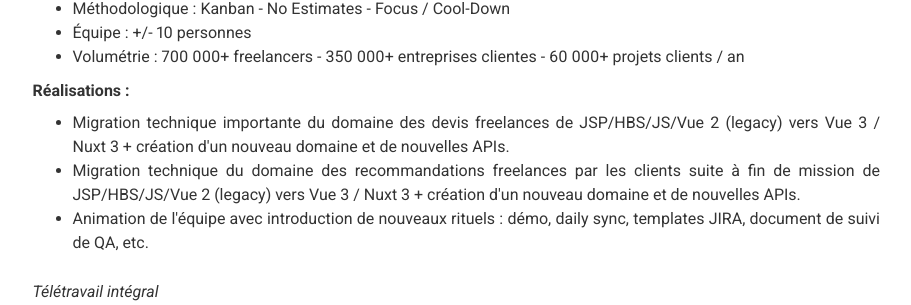
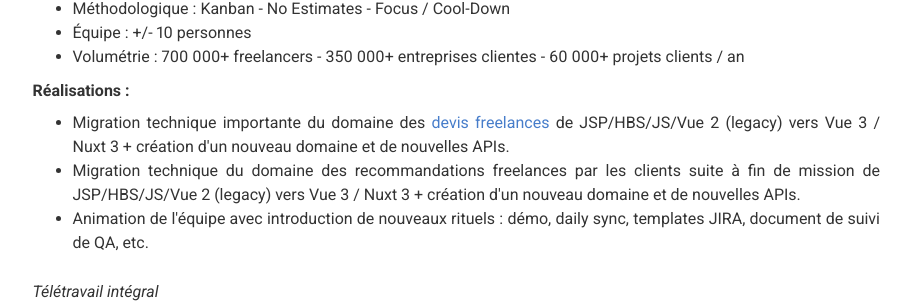
Before and after one commit to fdelbrayelle/fdelbrayelle.github.io, a Jekyll site: the page built from index.md, in a window 1280 px wide and 900 px high, scrolled down 2414 px. Shown: the part 147-452 px from the top of the window, without its empty margins (330-1241 px from the left). Built offline with Jekyll 4.4.1, drawn with Linux system fonts in a browser that asks for light colours; nearby versions of some CDN libraries; some of the changed lines change nothing that is shown.

Commit message:
update cv with quote video

```diff
--- a/_config.yml
+++ b/_config.yml
@@ -154,7 +154,7 @@ content:
           </p>
           <p><strong>Réalisations :</strong>
             <ul>
-              <li>Migration technique importante du domaine des devis freelances de JSP/HBS/JS/Vue 2 (legacy) vers Vue 3 / Nuxt 3 + création d'un nouveau domaine et de nouvelles APIs.</li>
+              <li>Migration technique importante du domaine des <a href="https://www.youtube.com/watch?v=2ug1T0_ZDyA" target="_blank">devis freelances</a> de JSP/HBS/JS/Vue 2 (legacy) vers Vue 3 / Nuxt 3 + création d'un nouveau domaine et de nouvelles APIs.</li>
               <li>Migration technique du domaine des recommandations freelances par les clients suite à fin de mission de JSP/HBS/JS/Vue 2 (legacy) vers Vue 3 / Nuxt 3 + création d'un nouveau domaine et de nouvelles APIs.</li>
               <li>Animation de l'équipe avec introduction de nouveaux rituels : démo, daily sync, templates JIRA, document de suivi de QA, etc.</li>
             </ul>
```
